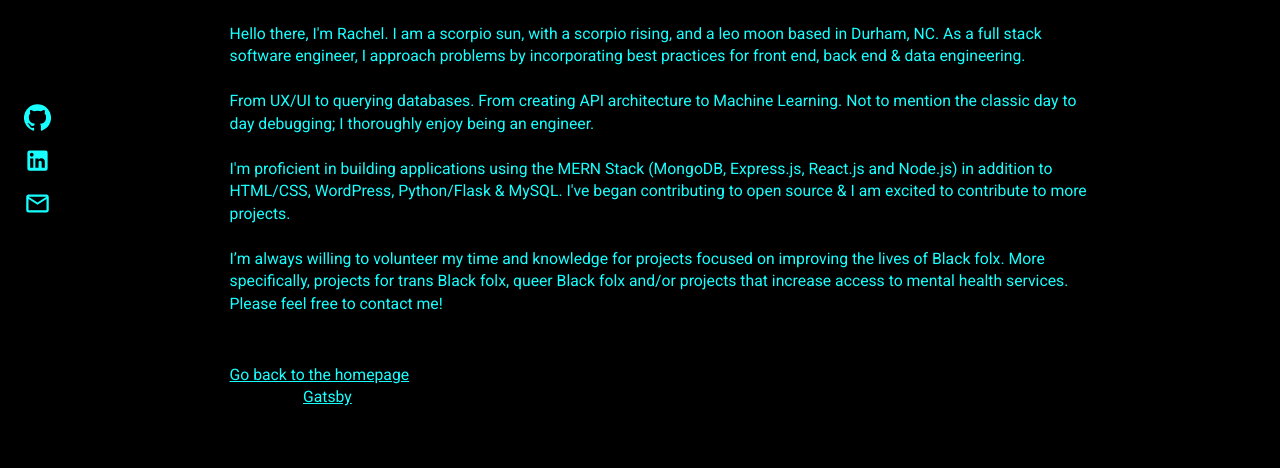
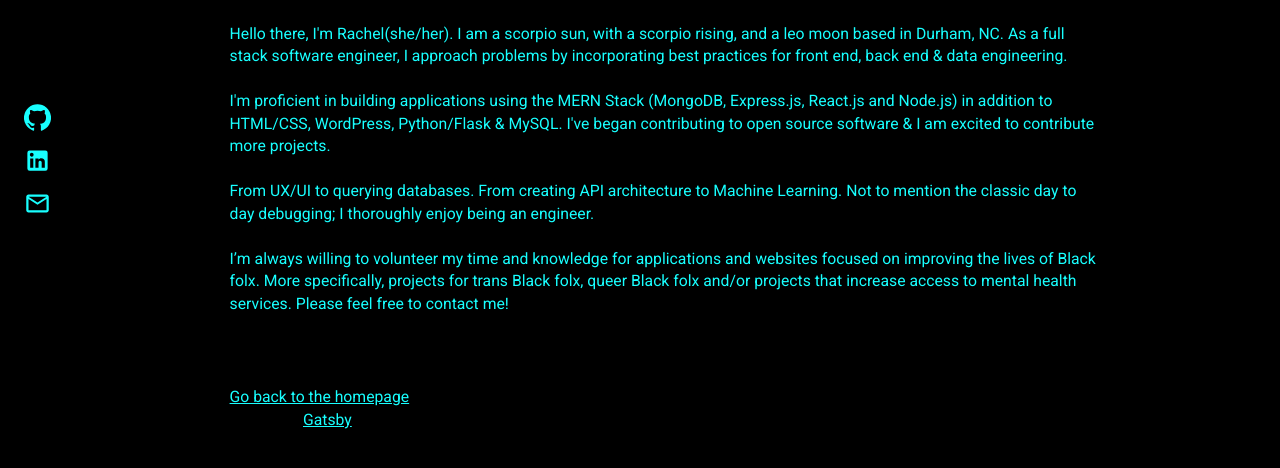
Before and after one commit to rachel-fischoff/gatsby-portfolio, a Gatsby site: page /about in a window 1280 px wide. Shown: the part 112-580 px from the top of the page. Built offline with nearby package versions, Linux system fonts and the light colour scheme; Gatsby itself is replaced by a stand-in of ours.

Commit message:
with updated about me page

```diff
--- a/src/pages/about.js
+++ b/src/pages/about.js
@@ -9,10 +9,16 @@ const About = () => (
     <SEO title="About" />
     <h1>About</h1>
     <p>
-      Hello there, I'm Rachel. I am a scorpio sun, with a scorpio rising, and a
+      Hello there, I'm Rachel(she/her). I am a scorpio sun, with a scorpio rising, and a
       leo moon based in Durham, NC. As a full stack software engineer, I
       approach problems by incorporating best practices for front end, back end &
       data engineering.
+      <br />
+      <br />
+      I'm proficient in building applications using the MERN Stack (MongoDB,
+      Express.js, React.js and Node.js) in addition to HTML/CSS, WordPress,
+      Python/Flask & MySQL. I've began contributing to open source software & I am
+      excited to contribute more projects.
       <br />
       <br />
       From UX/UI to querying databases. From creating API architecture to
@@ -20,16 +26,12 @@ const About = () => (
       thoroughly enjoy being an engineer.
       <br />
       <br />
-      I'm proficient in building applications using the MERN Stack (MongoDB,
-      Express.js, React.js and Node.js) in addition to HTML/CSS, WordPress,
-      Python/Flask & MySQL. I've began contributing to open source & I am
-      excited to contribute to more projects.
-      <br />
-      <br />
-      I’m always willing to volunteer my time and knowledge for projects focused on
+      I’m always willing to volunteer my time and knowledge for applications and websites focused on
       improving the lives of Black folx. More specifically, projects for trans Black
       folx, queer Black folx and/or projects that increase access to mental health services. Please feel free to
       contact me!
+      <br />
+      <br />
     </p>
     <br />
 
```
